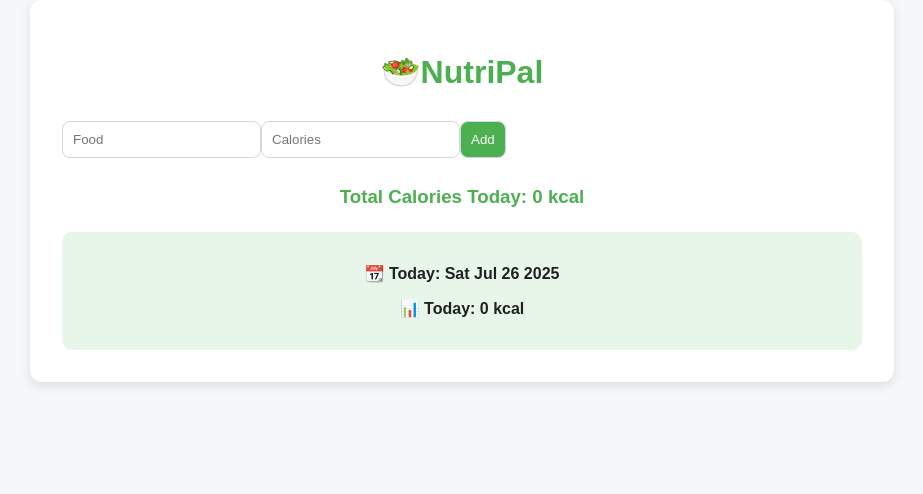
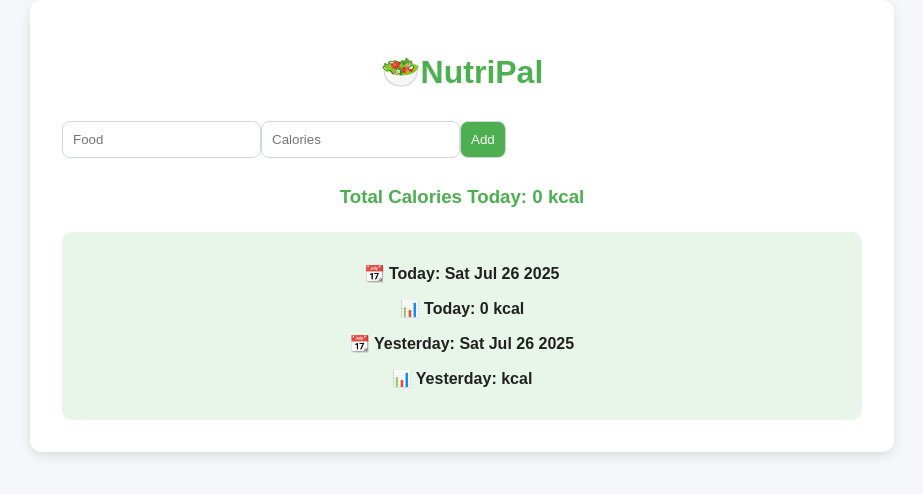
Before and after one commit to Narayani786/NutriPal-app, a React (Create React App) app in the folder nutripal/: page / in a window 1280 px wide. Shown: the top 494 px of the page, without its empty margins (178-1101 px from the left). Built offline with nearby package versions, Linux system fonts and the light colour scheme.

Commit message:
corrected summar logic

```diff
--- a/nutripal/src/components/FoodInput.jsx
+++ b/nutripal/src/components/FoodInput.jsx
@@ -1,4 +1,4 @@
-import React, { use, useState } from 'react';
+import React, { useState } from 'react';
 
 const FoodInput = ({ onAdd }) => {
     const [food, setFood] = useState('');
--- a/nutripal/src/components/SummaryBox.jsx
+++ b/nutripal/src/components/SummaryBox.jsx
@@ -11,6 +11,14 @@ const SummaryBox = ({ todalTotal, yesterdayTotal }) => {
             <p>
                 <strong>📊 Today:</strong> {todalTotal} kcal
             </p>
+
+            <p>
+                <strong>📆 Yesterday:</strong> {new Date().toDateString()}
+            </p>
+            <p>
+                <strong>📊 Yesterday:</strong> {yesterdayTotal} kcal
+            </p>
+
             {compare !== null && (
                 <p>
                     🔁 Compared to yesterday:{' '}
```
Also changed, not shown: 1 other file (tests, documents, lock files or other folders).
